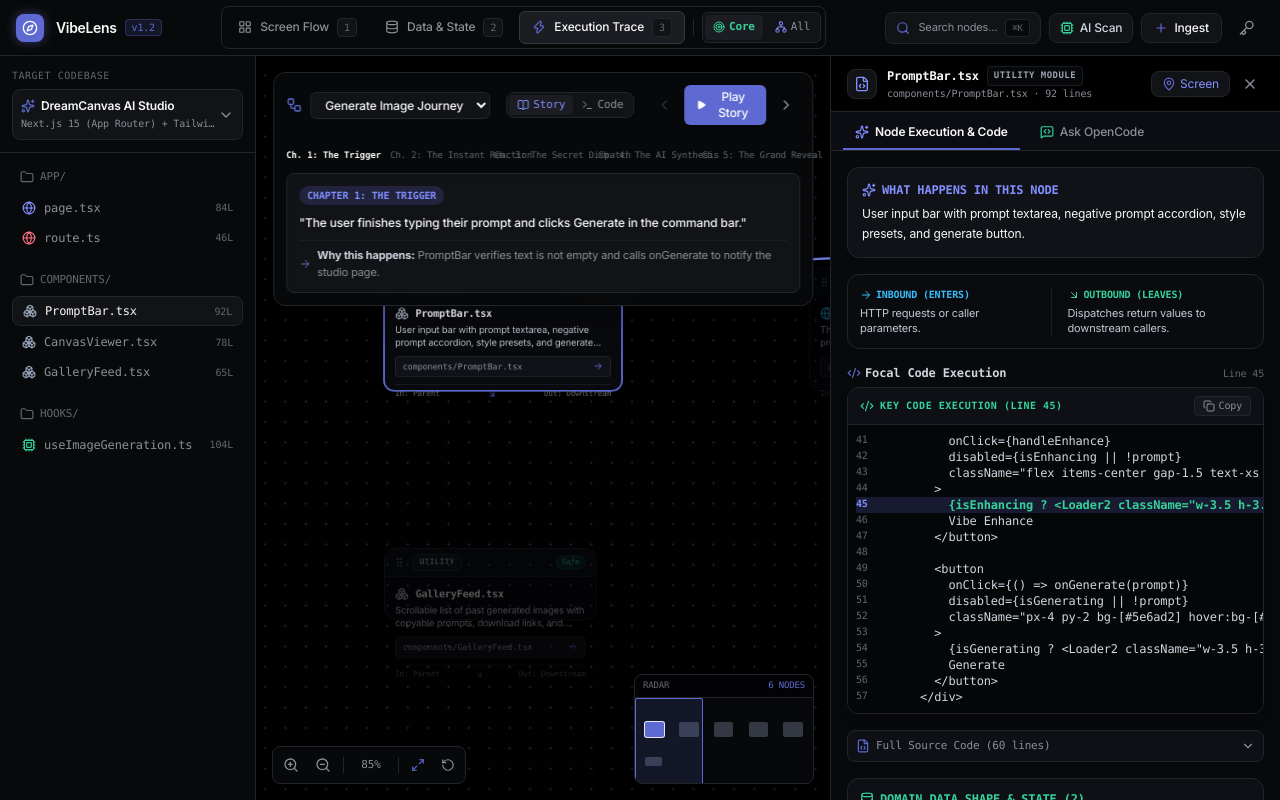
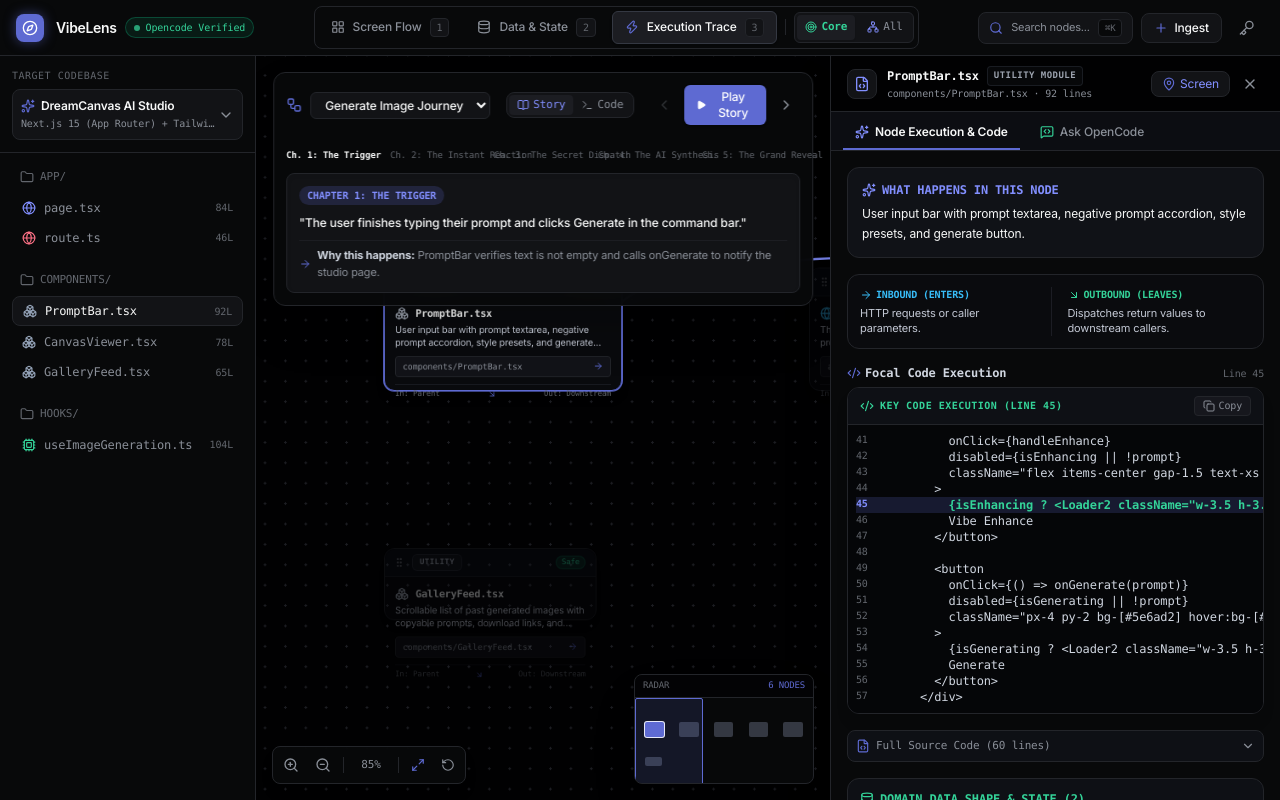
Before and after one commit to hangodek/vibe-lens, a React (Vite) app: page / in a window 1280 px wide. Built offline with nearby package versions, Linux system fonts and the light colour scheme.

Commit message:
checkpoint: Phase 5 - add persistent OpenCode Verified status badge and architecture flyout card

```diff
--- a/src/App.tsx
+++ b/src/App.tsx
@@ -123,6 +123,9 @@ export function App() {
         currentMode={layerMode}
         files={allFiles}
         viewScope={viewScope}
+        projectSummary={activeProject.description}
+        projectStack={activeProject.framework}
+        connectionCount={activeProject.connections?.length || 0}
         onChangeMode={setLayerMode}
         onChangeScope={setViewScope}
         onOpenIngest={() => setIsIngestOpen(true)}
--- a/src/components/header/StudioHeader.tsx
+++ b/src/components/header/StudioHeader.tsx
@@ -1,12 +1,15 @@
 import { useState, useRef, useEffect } from 'react';
 import type { LayerMode, ParsedCodeFile } from '../../types/ast';
 import { LayerSelector } from './LayerSelector';
-import { Compass, Key, Plus, Search, X, Cpu } from 'lucide-react';
+import { Compass, Key, Plus, Search, X, CheckCircle2, RefreshCw, Zap } from 'lucide-react';
 
 interface StudioHeaderProps {
   currentMode: LayerMode;
   files?: ParsedCodeFile[];
   viewScope?: 'core' | 'all';
+  projectSummary?: string;
+  projectStack?: string;
+  connectionCount?: number;
   onChangeMode: (mode: LayerMode) => void;
   onChangeScope?: (scope: 'core' | 'all') => void;
   onOpenIngest: () => void;
@@ -19,6 +22,9 @@ export function StudioHeader({
   currentMode,
   files = [],
   viewScope = 'core',
+  projectSummary,
+  projectStack,
+  connectionCount = 0,
   onChangeMode,
   onChangeScope,
   onOpenIngest,
@@ -28,7 +34,10 @@ export function StudioHeader({
 }: StudioHeaderProps) {
   const [searchQuery, setSearchQuery] = useState('');
   const [isSearchOpen, setIsSearchOpen] = useState(false);
+  const [isAiStatusOpen, setIsAiStatusOpen] = useState(false);
   const searchInputRef = useRef<HTMLInputElement | null>(null);
+
+  const activeTool = localStorage.getItem('vibe_cli_tool') || 'opencode';
 
   // Global hotkey: CMD+K or '/' focuses search
   useEffect(() => {
@@ -39,6 +48,7 @@ export function StudioHeader({
         setTimeout(() => searchInputRef.current?.focus(), 50);
       } else if (e.key === 'Escape') {
         setIsSearchOpen(false);
+        setIsAiStatusOpen(false);
       }
     };
     window.addEventListener('keydown', handleKeyDown);
@@ -56,8 +66,8 @@ export function StudioHeader({
     : [];
 
   return (
-    <header className="h-14 border-b border-[#23252a] bg-[#08090a] px-4 flex items-center justify-between shrink-0 z-30 relative">
-      {/* Brand Identity */}
+    <header className="h-14 border-b border-[#23252a] bg-[#08090a] px-4 flex items-center justify-between shrink-0 z-30 relative select-none">
+      {/* Brand Identity & AI Verified Badge */}
       <div className="flex items-center gap-3">
         <div className="w-7 h-7 rounded-lg bg-[#5e6ad2] flex items-center justify-center text-white shadow-[0_0_12px_rgba(94,106,210,0.5)]">
           <Compass className="w-4 h-4" />
@@ -67,9 +77,73 @@ export function StudioHeader({
             <span className="text-sm font-semibold text-[#f7f8f8] tracking-tight font-sans">
               VibeLens
             </span>
-            <span className="text-[10px] font-mono text-[#5e6ad2] bg-[#5e6ad2]/15 border border-[#5e6ad2]/30 px-1.5 py-0.2 rounded font-medium">
-              v1.2
-            </span>
+
+            {/* Persistent AI Verification Badge */}
+            <div className="relative">
+              <button
+                onClick={() => setIsAiStatusOpen(!isAiStatusOpen)}
+                className="flex items-center gap-1.5 text-[10px] font-mono bg-[#10b981]/10 hover:bg-[#10b981]/20 text-[#34d399] border border-[#10b981]/30 px-2 py-0.5 rounded-full font-medium transition-colors cursor-pointer"
+                title="Click to view AI analysis summary"
+              >
+                <span className="w-1.5 h-1.5 rounded-full bg-[#34d399] animate-pulse" />
+                <span className="capitalize">{activeTool} Verified</span>
+              </button>
+
+              {/* AI Verification Dropdown Card */}
+              {isAiStatusOpen && (
+                <>
+                  <div
+                    className="fixed inset-0 z-40"
+                    onClick={() => setIsAiStatusOpen(false)}
+                  />
+                  <div className="absolute left-0 top-7 z-50 w-80 bg-[#0a0b0e] border border-[#23252a] rounded-xl shadow-2xl p-4 space-y-3 animate-in fade-in">
+                    <div className="flex items-center justify-between border-b border-[#1c1d22] pb-2">
+                      <div className="flex items-center gap-1.5 text-xs font-semibold text-[#f7f8f8]">
+                        <CheckCircle2 className="w-4 h-4 text-[#34d399]" />
+                        <span>AI Architecture Verified</span>
+                      </div>
+                      <span className="text-[10px] font-mono uppercase text-[#828fff] bg-[#5e6ad2]/15 px-1.5 py-0.2 rounded">
+                        {activeTool}
+                      </span>
+                    </div>
+
+                    <div className="space-y-1">
+                      <span className="text-[10px] font-mono text-[#8a8f98] uppercase">Detected Stack</span>
+                      <p className="text-xs font-mono text-[#f7f8f8]">
+                        {projectStack || 'Polyglot Application'}
+                      </p>
+                    </div>
+
+                    <div className="space-y-1">
+                      <span className="text-[10px] font-mono text-[#8a8f98] uppercase">Flow Summary</span>
+                      <p className="text-xs text-[#d0d6e0] leading-relaxed">
+                        {projectSummary || 'Architecture and execution topology verified by local CLI agent.'}
+                      </p>
+                    </div>
+
+                    {connectionCount > 0 && (
+                      <div className="flex items-center gap-1.5 text-[11px] font-mono text-[#34d399] bg-[#121318] p-2 rounded border border-[#23252a]">
+                        <Zap className="w-3.5 h-3.5" />
+                        <span>{connectionCount} AI-verified connections active</span>
+                      </div>
+                    )}
+
+                    {onRescanAI && (
+                      <button
+                        onClick={() => {
+                          setIsAiStatusOpen(false);
+                          onRescanAI();
+                        }}
+                        className="w-full flex items-center justify-center gap-1.5 py-1.5 bg-[#5e6ad2] hover:bg-[#828fff] text-white text-xs font-medium rounded-lg transition-colors cursor-pointer"
+                      >
+                        <RefreshCw className="w-3.5 h-3.5" />
+                        <span>Re-Analyze with {activeTool}</span>
+                      </button>
+                    )}
+                  </div>
+                </>
+              )}
+            </div>
           </div>
         </div>
       </div>
@@ -82,7 +156,7 @@ export function StudioHeader({
         onChangeScope={onChangeScope}
       />
 
-      {/* Right Controls: Quick Search, Ingest, and API Key */}
+      {/* Right Controls: Quick Search, Ingest, and Settings */}
       <div className="flex items-center gap-2">
         {/* Quick Search Trigger */}
         <div className="relative">
@@ -100,7 +174,7 @@ export function StudioHeader({
             </kbd>
           </button>
 
-          {/* Quick Search Spotlight Overlay Dropdown */}
+          {/* Quick Search Dropdown */}
           {isSearchOpen && (
             <>
               <div
@@ -115,7 +189,7 @@ export function StudioHeader({
                     type="text"
                     value={searchQuery}
                     onChange={(e) => setSearchQuery(e.target.value)}
-                    placeholder="Type file, component, or state name..."
+                    placeholder="Type file or function name..."
                     className="flex-1 bg-transparent text-xs text-white outline-none font-mono"
                   />
                   {searchQuery && (
@@ -146,29 +220,14 @@ export function StudioHeader({
                         </span>
                       </button>
                     ))
-                  ) : searchQuery ? (
+                  ) : (
                     <p className="text-xs text-[#8a8f98] p-3 text-center">No matching files found</p>
-                  ) : (
-                    <p className="text-[11px] text-[#62666d] p-2 text-center font-mono">
-                      Type to filter by name, state, or hook...
-                    </p>
                   )}
                 </div>
               </div>
             </>
           )}
         </div>
-
-        {onRescanAI ? (
-          <button
-            onClick={onRescanAI}
-            className="flex items-center gap-1.5 px-2.5 py-1.5 bg-[#121316] hover:bg-[#1c1d22] border border-[#23252a] hover:border-[#5e6ad2] text-[#d0d6e0] hover:text-white text-xs font-medium rounded-lg transition-colors cursor-pointer"
-            title="Scan project with AI agent (agy, opencode, claude)"
-          >
-            <Cpu className="w-3.5 h-3.5 text-[#34d399]" />
-            <span className="hidden md:inline">AI Scan</span>
-          </button>
-        ) : null}
 
         <button
           onClick={onOpenIngest}
@@ -181,7 +240,7 @@ export function StudioHeader({
         <button
           onClick={onOpenApiKey}
           className="p-2 text-[#8a8f98] hover:text-[#f7f8f8] hover:bg-[#121316] rounded-lg border border-transparent hover:border-[#23252a] transition-colors cursor-pointer"
-          title="API Key Configuration"
+          title="AI Agent Settings"
         >
           <Key className="w-4 h-4" />
         </button>
```
